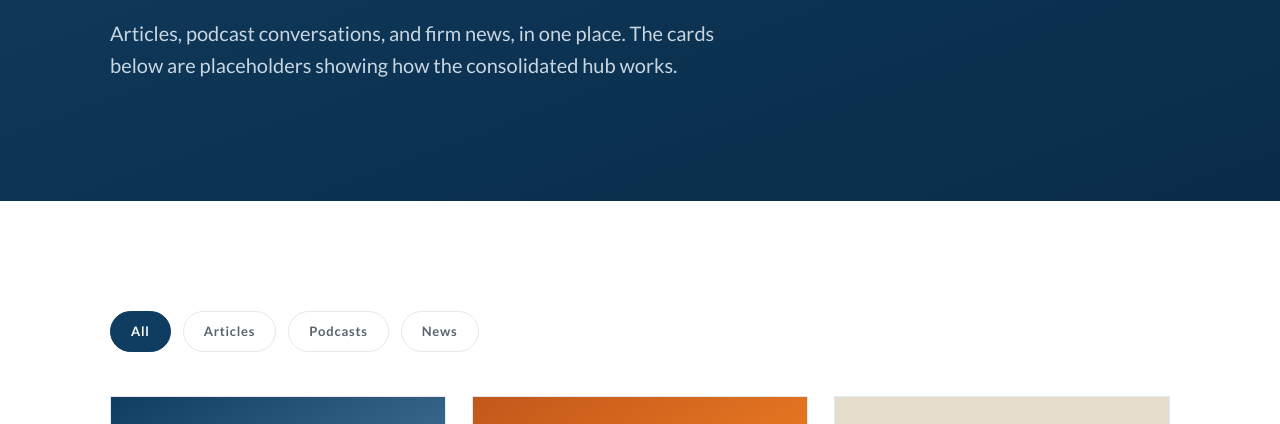
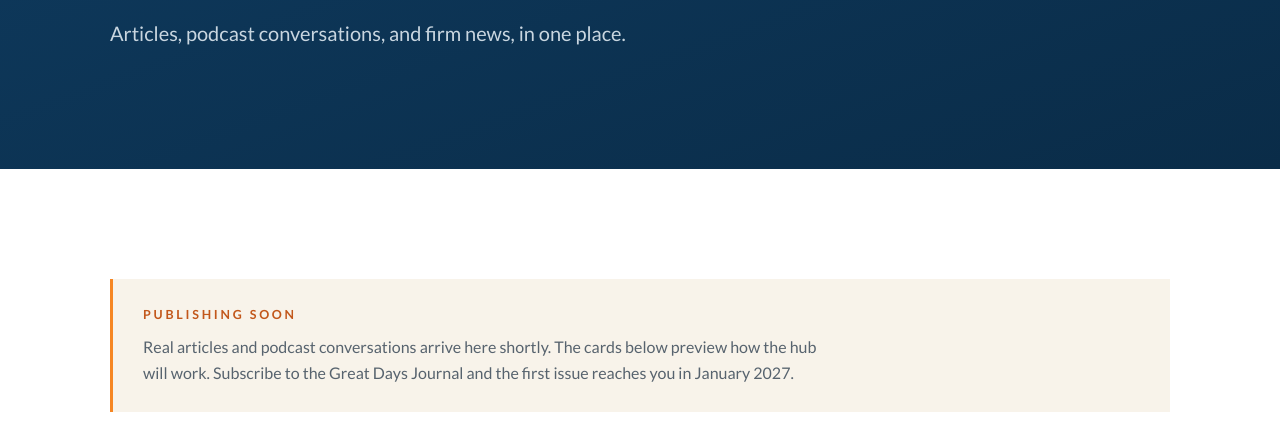
Before and after one commit to greatdaysleadership/gdl-website, a website: page insights.html in a window 1280 px wide. Shown: the part 376-800 px from the top of the page. Drawn offline with Linux system fonts and the light colour scheme.

Commit message:
Name certification holders on About; add publishing-soon notice to Insights

```diff
--- a/insights.html
+++ b/insights.html
@@ -44,9 +44,20 @@
   <div class="wrap">
     <span class="eyebrow">Insights</span>
     <h1 style="margin-top:22px;">Thinking worth<br>your time.</h1>
-    <p class="lede" style="margin-top:20px;">Articles, podcast conversations, and firm news, in one place. The cards below are placeholders showing how the consolidated hub works.</p>
+    <p class="lede" style="margin-top:20px;">Articles, podcast conversations, and firm news, in one place.</p>
   </div>
 </header>
+
+
+<!-- COMING SOON -->
+<section style="padding-bottom:0;">
+  <div class="wrap">
+    <div style="background:var(--cream); border-left:3px solid var(--orange); padding:26px 30px;">
+      <div style="font-size:12.5px; font-weight:700; letter-spacing:0.22em; text-transform:uppercase; color:var(--orange-deep); margin-bottom:8px;">Publishing soon</div>
+      <p style="color:var(--grey); font-size:16px; max-width:700px;">Real articles and podcast conversations arrive here shortly. The cards below preview how the hub will work. Subscribe to the Great Days Journal and the first issue reaches you in January 2027.</p>
+    </div>
+  </div>
+</section>
 
 <!-- FEED -->
 <section>
```
Also changed, not shown: about.html (+3 -3 lines).
